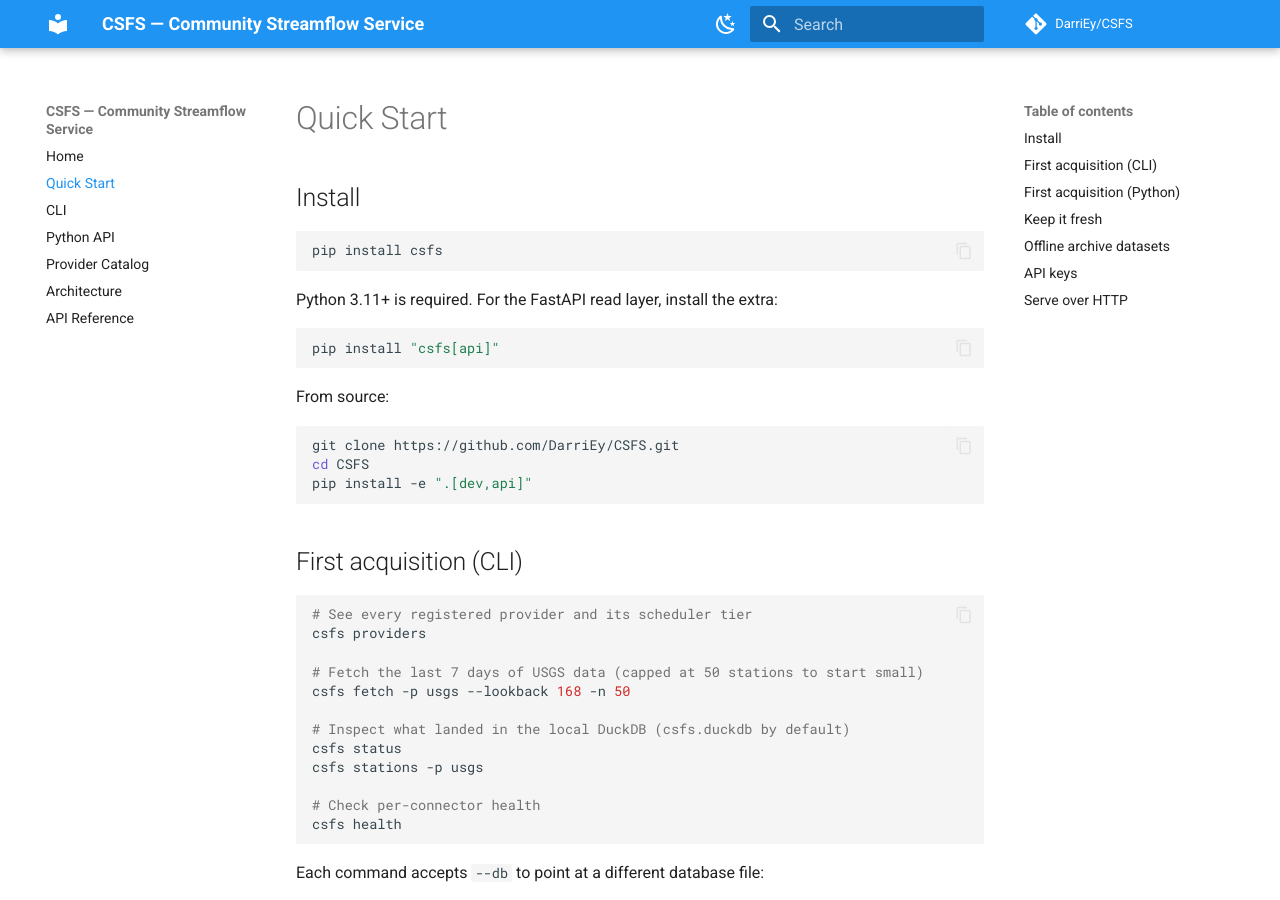
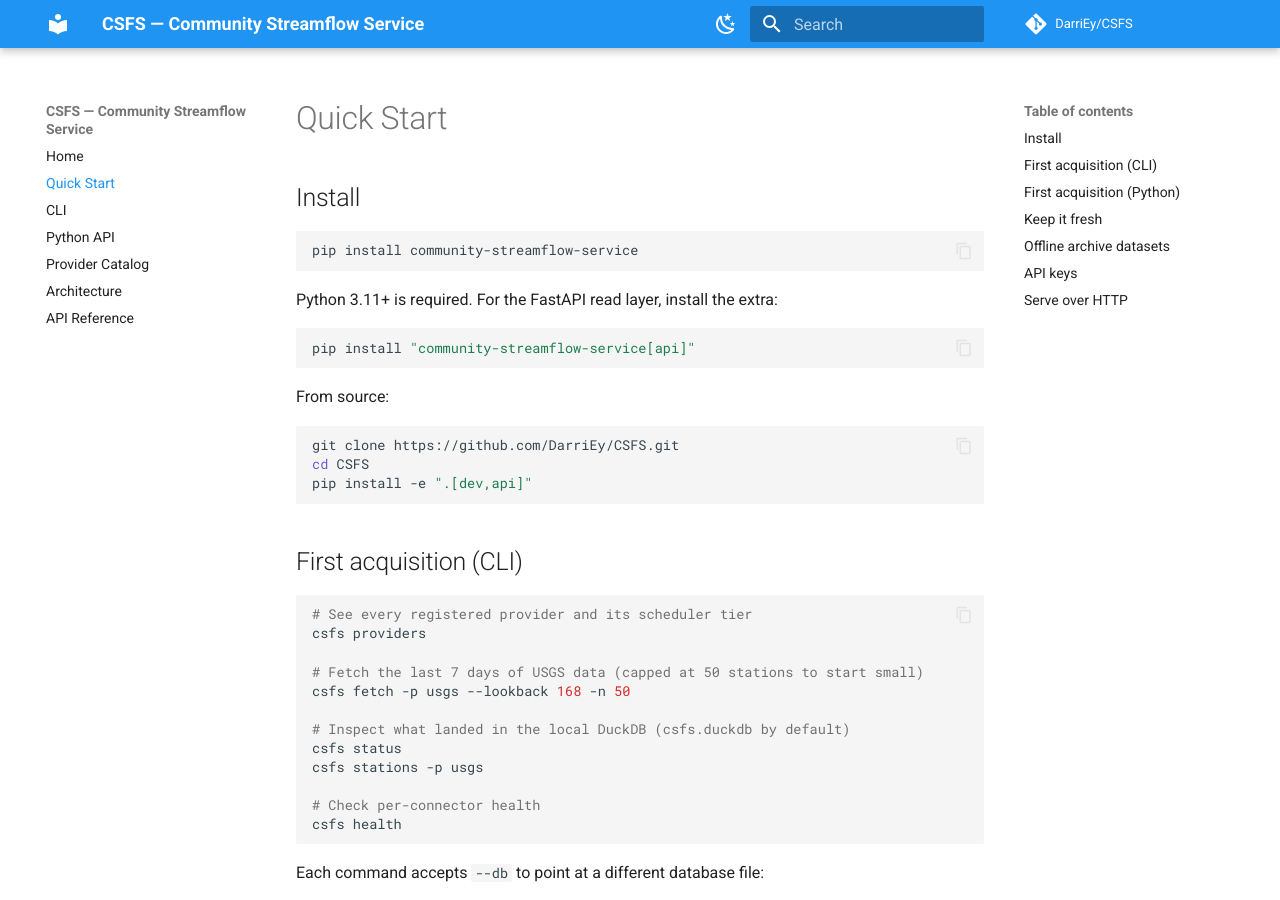
Before and after one commit to DarriEy/CSFS, an MkDocs documentation site: the page built from docs/quickstart.md, in a window 1280 px wide and 900 px high. Built offline with MkDocs 1.6.1 and Material for MkDocs 9.7.7, drawn with Linux system fonts in a browser that asks for light colours; comment, search, counter and statistics services are not loaded; some of the changed text lies outside the part shown.

Commit message:
Rename the PyPI distribution to community-streamflow-service
PyPI rejected 'csfs' as too similar to an existing project name. The
import package and CLI remain 'csfs'.

Co-Authored-By: Claude Fable 5 <noreply@anthropic.com>

````diff
--- a/docs/quickstart.md
+++ b/docs/quickstart.md
@@ -3,13 +3,13 @@
 ## Install
 
 ```bash
-pip install csfs
+pip install community-streamflow-service
 ```
 
 Python 3.11+ is required. For the FastAPI read layer, install the extra:
 
 ```bash
-pip install "csfs[api]"
+pip install "community-streamflow-service[api]"
 ```
 
 From source:
@@ -123,7 +123,7 @@ Keep keys out of any tracked config file.
 ## Serve over HTTP
 
 ```bash
-pip install "csfs[api]"
+pip install "community-streamflow-service[api]"
 csfs serve --port 8000
 ```
 
--- a/pyproject.toml
+++ b/pyproject.toml
@@ -3,7 +3,7 @@ requires = ["hatchling"]
 build-backend = "hatchling.build"
 
 [project]
-name = "csfs"
+name = "community-streamflow-service"
 dynamic = ["version"]
 description = "Community Streamflow Service — live acquisition and harmonization of global streamflow observations"
 readme = "README.md"
````
Also changed, not shown: README.md (+3 -3 lines), 1 other file.
